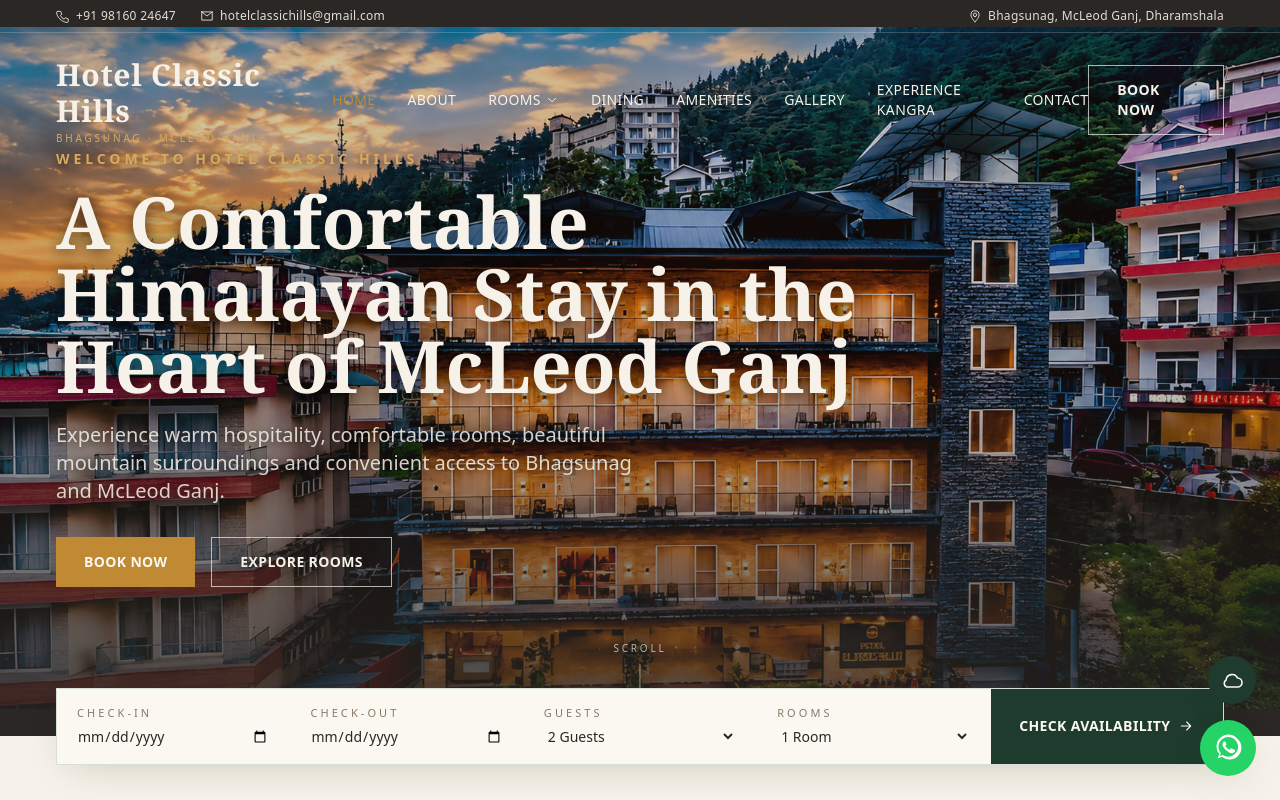
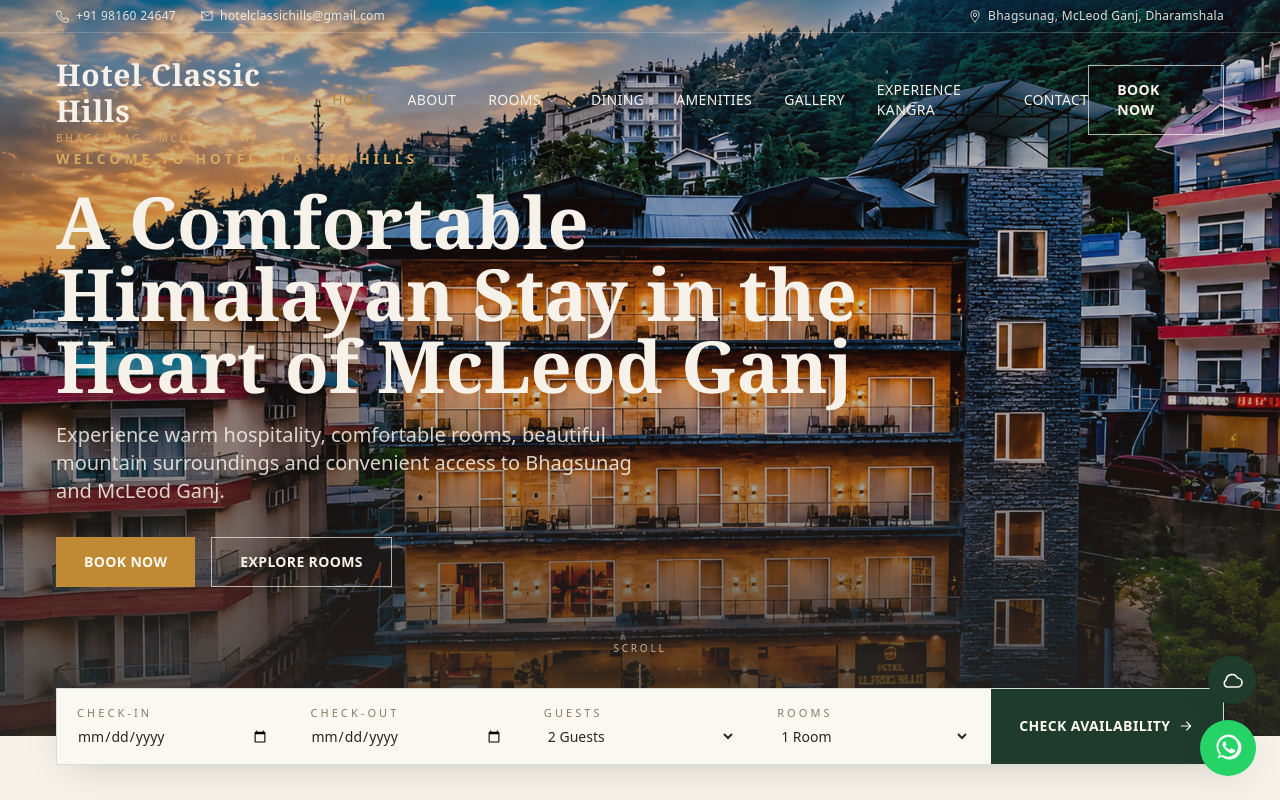
Before and after one commit to hotelclassichills-max/Hotel, a React (Vite) app: page / in a window 1280 px wide. Shown: the top 800 px of the page. Built offline with nearby package versions, Linux system fonts and the light colour scheme.

Commit message:
Update Hero.jsx

```diff
--- a/src/components/Hero.jsx
+++ b/src/components/Hero.jsx
@@ -3,13 +3,6 @@
 /**
  * Reusable hero banner. `full` renders a full-viewport homepage hero with
  * scroll indicator; otherwise renders a shorter interior-page hero.
- *
- * `fit` controls how the image is displayed:
- *  - 'cover' (default): fills the section edge-to-edge, cropping as needed.
- *    Used by every page except the homepage — unchanged from before.
- *  - 'contain': the complete, uncropped image is shown letterboxed on a
- *    solid brand-colour backdrop. Used only for the homepage hero, where
- *    the source photo must be displayed in full with no cropping.
  */
 export default function Hero({
   image,
@@ -20,20 +13,17 @@
   full = false,
   overlay = 'from-charcoal/70 via-charcoal/35 to-charcoal/55',
   zoom = false,
-  fit = 'cover',
 }) {
   return (
     <section
       className={`relative w-full flex items-end md:items-center overflow-hidden ${
-        fit === 'contain' ? 'bg-charcoal' : ''
-      } ${full ? 'h-[92vh] min-h-[560px]' : 'h-[52vh] min-h-[380px]'}`}
+        full ? 'h-[92vh] min-h-[560px]' : 'h-[52vh] min-h-[380px]'
+      }`}
     >
       <img
         src={image}
         alt=""
-        className={`absolute inset-0 w-full h-full ${
-          fit === 'contain' ? 'object-contain' : 'object-cover'
-        } ${zoom ? 'animate-heroZoom' : ''}`}
+        className={`absolute inset-0 w-full h-full object-cover ${zoom ? 'animate-heroZoom' : ''}`}
         fetchpriority={full ? 'high' : undefined}
         loading={full ? 'eager' : 'lazy'}
       />
@@ -41,26 +31,12 @@
       {zoom && <div className="absolute inset-0 bg-gradient-to-r from-charcoal/25 via-transparent to-transparent" />}
       <div className="relative container-hotel pb-16 md:pb-0 text-ivory">
         <Reveal>
-          {eyebrow && (
-            <p
-              className={`eyebrow text-saffron-light mb-4 ${fit === 'contain' ? '[text-shadow:0_2px_10px_rgba(0,0,0,0.65)]' : ''}`}
-            >
-              {eyebrow}
-            </p>
-          )}
-          <h1
-            className={`font-display font-semibold text-ivory ${full ? 'text-4xl md:text-6xl lg:text-7xl max-w-4xl' : 'text-3xl md:text-5xl max-w-3xl'} leading-[1.08] ${
-              fit === 'contain' ? '[text-shadow:0_2px_16px_rgba(0,0,0,0.7)]' : ''
-            }`}
-          >
+          {eyebrow && <p className="eyebrow text-saffron-light mb-4">{eyebrow}</p>}
+          <h1 className={`font-display font-semibold text-ivory ${full ? 'text-4xl md:text-6xl lg:text-7xl max-w-4xl' : 'text-3xl md:text-5xl max-w-3xl'} leading-[1.08]`}>
             {title}
           </h1>
           {subtitle && (
-            <p
-              className={`mt-5 text-ivory/85 font-sans ${full ? 'text-lg md:text-xl max-w-xl' : 'text-base md:text-lg max-w-xl'} ${
-                fit === 'contain' ? '[text-shadow:0_2px_10px_rgba(0,0,0,0.65)]' : ''
-              }`}
-            >
+            <p className={`mt-5 text-ivory/85 font-sans ${full ? 'text-lg md:text-xl max-w-xl' : 'text-base md:text-lg max-w-xl'}`}>
               {subtitle}
             </p>
           )}
```
